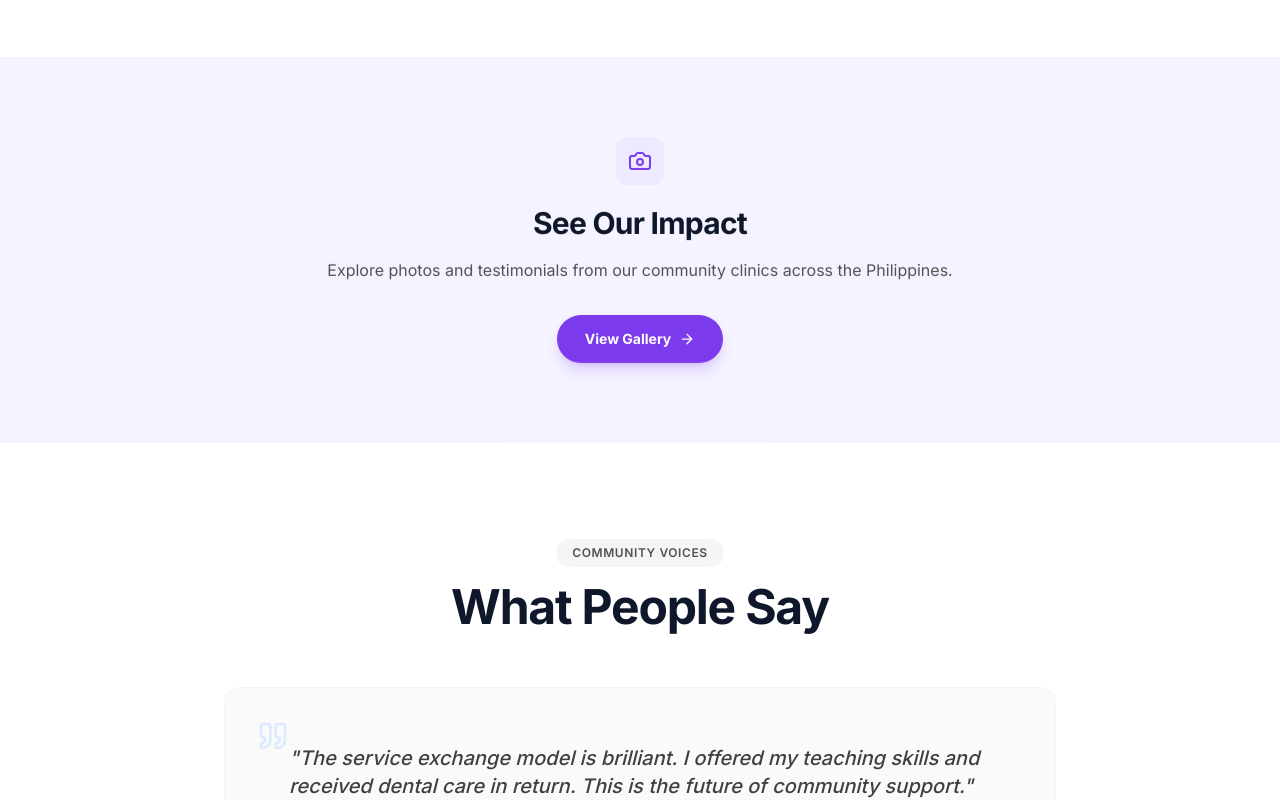
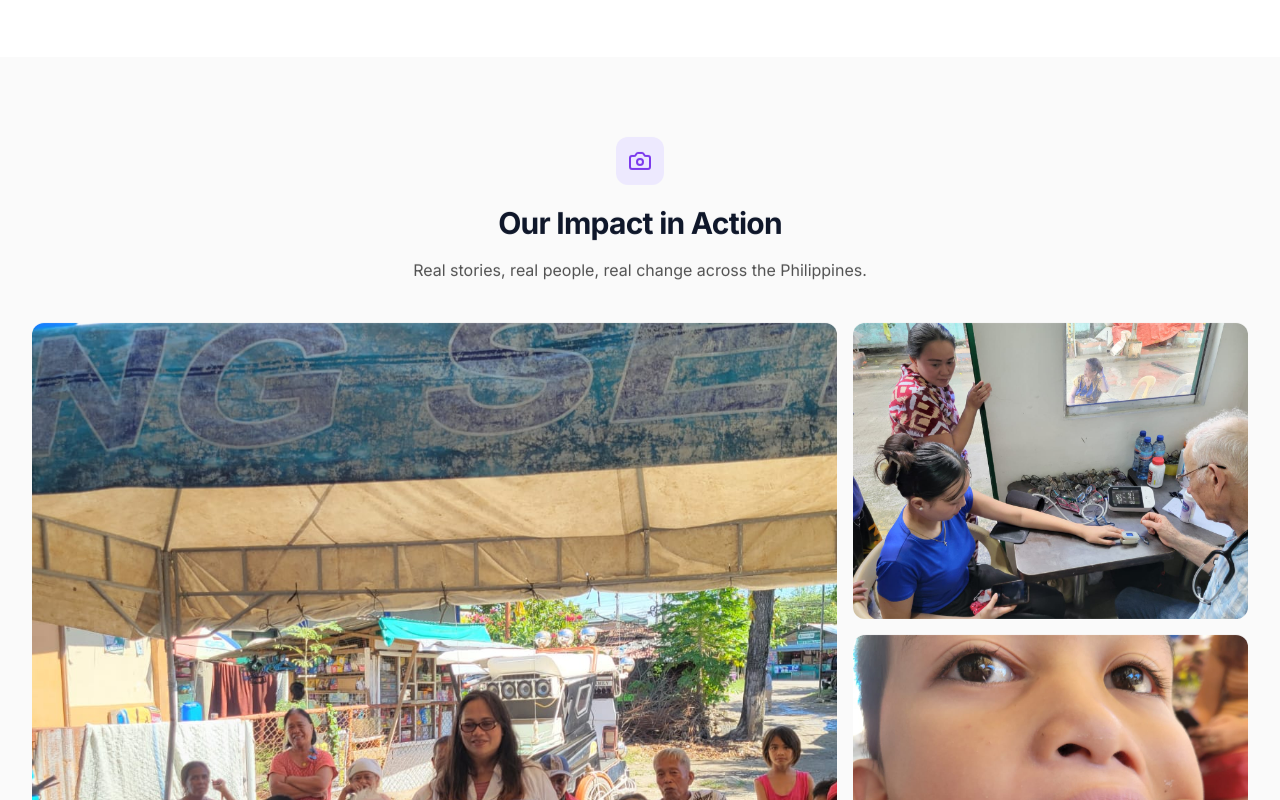
Before and after one commit to simplifaisoul/karmaya-clinic, a React (Vite) app: page /#/ in a window 1280 px wide. Shown: the part 3920-4720 px from the top of the page. Built offline with nearby package versions, Linux system fonts and the light colour scheme.

Commit message:
Webmaster audit: SEO overhaul, per-page titles, 404 page, Vercel SPA config, gallery preview on Home, About->Team cross-link

```diff
--- a/index.html
+++ b/index.html
@@ -9,28 +9,29 @@
   <!-- Primary SEO -->
   <title>Karmaya Clinics — Holistic Community Healthcare | Philippines</title>
   <meta name="description"
-    content="Karmaya Clinics delivers holistic, community-first primary healthcare across 9 pillars of wellness. Join our micro-clinic mission serving underserved communities in the Philippines." />
+    content="Karmaya Clinics delivers holistic, community-first primary healthcare across 9 essential steps of wellness. Join our micro-clinic mission serving underserved communities in the Philippines." />
   <meta name="keywords"
-    content="karmaya, micro-clinic, holistic health, community healthcare, philippines, cebu, non-profit, service exchange, 9 pillars of health, underserved communities" />
-  <meta name="theme-color" content="#0F172A" />
+    content="karmaya clinics, micro-clinic, holistic health, community healthcare, philippines, cebu, non-profit, service exchange, 9 steps of wellness, underserved communities, primary care" />
+  <meta name="theme-color" content="#3B82F6" />
   <meta name="author" content="Karmaya Clinics" />
+  <link rel="canonical" href="https://karmayaclinic.vercel.app" />
 
   <!-- Open Graph / Social -->
   <meta property="og:type" content="website" />
   <meta property="og:title" content="Karmaya Clinics — Holistic Community Healthcare" />
   <meta property="og:description"
-    content="Join our community-first micro-clinic mission. 9 pillars of holistic healthcare serving underserved communities in the Philippines." />
-  <meta property="og:url" content="https://karmaya-clinic.vercel.app" />
-  <meta property="og:image"
-    content="/images/gallery/Karmaya Clinic Big and nice photo everyone outside with Mac.jpeg" />
+    content="Join our community-first micro-clinic mission. 9 essential steps of holistic healthcare serving underserved communities in the Philippines." />
+  <meta property="og:url" content="https://karmayaclinic.vercel.app" />
+  <meta property="og:image" content="https://karmayaclinic.vercel.app/images/clinic_team_outside.jpg" />
   <meta property="og:site_name" content="Karmaya Clinics" />
+  <meta property="og:locale" content="en_US" />
 
   <!-- Twitter Card -->
   <meta name="twitter:card" content="summary_large_image" />
   <meta name="twitter:title" content="Karmaya Clinics — Holistic Community Healthcare" />
-  <meta name="twitter:description" content="Community-first micro-clinic healthcare across 9 pillars of wellness." />
-  <meta name="twitter:image"
-    content="/images/gallery/Karmaya Clinic Big and nice photo everyone outside with Mac.jpeg" />
+  <meta name="twitter:description"
+    content="Community-first micro-clinic healthcare across 9 essential steps of wellness." />
+  <meta name="twitter:image" content="https://karmayaclinic.vercel.app/images/clinic_team_outside.jpg" />
 
   <!-- Structured Data -->
   <script type="application/ld+json">
@@ -38,11 +39,21 @@
     "@context": "https://schema.org",
     "@type": "MedicalOrganization",
     "name": "Karmaya Clinics",
-    "description": "Holistic community-first primary healthcare serving underserved communities through a sustainable micro-clinic model.",
-    "url": "https://karmaya-clinic.vercel.app",
-    "areaServed": "Philippines",
+    "description": "Holistic community-first primary healthcare serving underserved communities through a sustainable micro-clinic model with 9 essential steps of wellness.",
+    "url": "https://karmayaclinic.vercel.app",
+    "logo": "https://karmayaclinic.vercel.app/favicon.svg",
+    "areaServed": {
+      "@type": "Country",
+      "name": "Philippines"
+    },
     "medicalSpecialty": "Primary Care",
-    "nonprofitStatus": "Nonprofit501c3"
+    "nonprofitStatus": "Nonprofit501c3",
+    "sameAs": [],
+    "contactPoint": {
+      "@type": "ContactPoint",
+      "email": "info@karmayaclinics.org",
+      "contactType": "customer service"
+    }
   }
   </script>
 
--- a/src/App.tsx
+++ b/src/App.tsx
@@ -1,6 +1,7 @@
 import { Routes, Route, useLocation } from 'react-router-dom';
 import { useEffect } from 'react';
 import Layout from "./components/Layout";
+import PageTitle from "./components/PageTitle";
 import Home from "./pages/Home";
 import Resources from "./pages/Resources";
 import AboutUs from "./pages/AboutUs";
@@ -9,6 +10,7 @@ import GalleryPage from "./pages/GalleryPage";
 import PillarsPage from "./pages/PillarsPage";
 import ContactPage from "./pages/ContactPage";
 import TeamPage from "./pages/TeamPage";
+import NotFound from "./pages/NotFound";
 import WhatsAppWidget from "./components/WhatsAppWidget";
 
 function App() {
@@ -40,6 +42,7 @@ function App() {
 
   return (
     <Layout>
+      <PageTitle />
       <Routes>
         <Route path="/" element={<Home />} />
         <Route path="/about" element={<AboutUs />} />
@@ -49,6 +52,7 @@ function App() {
         <Route path="/contact" element={<ContactPage />} />
         <Route path="/team" element={<TeamPage />} />
         <Route path="/resources" element={<Resources />} />
+        <Route path="*" element={<NotFound />} />
       </Routes>
       <WhatsAppWidget />
     </Layout>
--- /dev/null
+++ b/src/components/PageTitle.tsx
@@ -0,0 +1,26 @@
+import { useEffect } from 'react';
+import { useLocation } from 'react-router-dom';
+
+const pageTitles: Record<string, string> = {
+    '/': 'Karmaya Clinics — Holistic Community Healthcare',
+    '/about': 'About Us | Karmaya Clinics',
+    '/team': 'Our Team | Karmaya Clinics',
+    '/pillars': 'The 9 Steps to Wellness | Karmaya Clinics',
+    '/exchange': 'Service Exchange Center | Karmaya Clinics',
+    '/gallery': 'Impact Gallery | Karmaya Clinics',
+    '/contact': 'Contact Us | Karmaya Clinics',
+    '/resources': 'Resources | Karmaya Clinics',
+};
+
+const PageTitle = () => {
+    const location = useLocation();
+
+    useEffect(() => {
+        const title = pageTitles[location.pathname] || 'Karmaya Clinics';
+        document.title = title;
+    }, [location.pathname]);
+
+    return null;
+};
+
+export default PageTitle;
--- a/src/pages/AboutUs.tsx
+++ b/src/pages/AboutUs.tsx
@@ -178,7 +178,10 @@ const AboutUs = () => {
                     <h2 className="text-3xl md:text-4xl font-bold text-white mb-4">Ready to Make a Difference?</h2>
                     <p className="text-blue-100 mb-8 max-w-2xl mx-auto">Join our growing community of volunteers, partners, and supporters building a healthier future.</p>
                     <div className="flex flex-col sm:flex-row gap-3 justify-center">
-                        <Link to="/exchange" className="px-8 py-3.5 bg-white text-blue-600 rounded-full font-bold hover:bg-blue-50 transition-colors">
+                        <Link to="/team" className="px-8 py-3.5 bg-white text-blue-600 rounded-full font-bold hover:bg-blue-50 transition-colors">
+                            Meet Our Team
+                        </Link>
+                        <Link to="/exchange" className="px-8 py-3.5 bg-white/15 text-white border border-white/25 rounded-full font-semibold hover:bg-white/25 transition-colors">
                             Join the Exchange
                         </Link>
                         <Link to="/contact" className="px-8 py-3.5 bg-white/15 text-white border border-white/25 rounded-full font-semibold hover:bg-white/25 transition-colors">
--- a/src/pages/Home.tsx
+++ b/src/pages/Home.tsx
@@ -64,20 +64,44 @@ const Home = () => {
                 <Innovation />
             </ScrollReveal>
 
-            {/* Gallery CTA */}
+            {/* Gallery Preview */}
             <ScrollReveal width="100%">
-                <section className="py-16 md:py-20 bg-violet-50">
-                    <div className="max-w-4xl mx-auto px-4 text-center">
-                        <div className="w-12 h-12 bg-violet-100 rounded-xl flex items-center justify-center mx-auto mb-5">
-                            <Camera className="w-6 h-6 text-violet-600" />
+                <section className="py-16 md:py-20 bg-neutral-50">
+                    <div className="max-w-7xl mx-auto px-4 sm:px-6 lg:px-8">
+                        <div className="text-center mb-10">
+                            <div className="w-12 h-12 bg-violet-100 rounded-xl flex items-center justify-center mx-auto mb-5">
+                                <Camera className="w-6 h-6 text-violet-600" />
+                            </div>
+                            <h2 className="text-2xl md:text-3xl font-bold text-neutral-900 mb-4">Our Impact in Action</h2>
+                            <p className="text-neutral-600 max-w-2xl mx-auto leading-relaxed">
+                                Real stories, real people, real change across the Philippines.
+                            </p>
                         </div>
-                        <h2 className="text-2xl md:text-3xl font-bold text-neutral-900 mb-4">See Our Impact</h2>
-                        <p className="text-neutral-600 max-w-2xl mx-auto mb-8 leading-relaxed">
-                            Explore photos and testimonials from our community clinics across the Philippines.
-                        </p>
-                        <Link to="/gallery" className="inline-flex items-center gap-2 px-7 py-3.5 bg-violet-600 text-white rounded-full font-bold text-sm hover:bg-violet-700 transition-colors shadow-lg shadow-violet-600/20">
-                            View Gallery <ArrowRight className="w-4 h-4" />
-                        </Link>
+
+                        <div className="grid grid-cols-2 md:grid-cols-3 gap-3 md:gap-4 mb-8">
+                            {[
+                                { src: '/images/gallery/Karmaya Clinic Big and nice photo everyone outside with Mac.jpeg', alt: 'Karmaya Clinic Team', span: 'md:col-span-2 md:row-span-2' },
+                                { src: '/images/gallery/Checking Vitals.jpeg', alt: 'Checking Vitals', span: '' },
+                                { src: '/images/gallery/Child mouth check.jpeg', alt: 'Child Health Check', span: '' },
+                                { src: '/images/gallery/Inside the Clinic.jpeg', alt: 'Inside the Clinic', span: '' },
+                                { src: '/images/gallery/Doctor Eyesight test Older man.jpeg', alt: 'Vision Test', span: '' },
+                            ].map((img, i) => (
+                                <div key={i} className={`rounded-xl overflow-hidden ${img.span} aspect-square md:aspect-auto`}>
+                                    <img
+                                        src={img.src}
+                                        alt={img.alt}
+                                        className="w-full h-full object-cover hover:scale-105 transition-transform duration-500"
+                                        loading="lazy"
+                                    />
+                                </div>
+                            ))}
+                        </div>
+
+                        <div className="text-center">
+                            <Link to="/gallery" className="inline-flex items-center gap-2 px-7 py-3.5 bg-violet-600 text-white rounded-full font-bold text-sm hover:bg-violet-700 transition-colors shadow-lg shadow-violet-600/20">
+                                View Full Gallery <ArrowRight className="w-4 h-4" />
+                            </Link>
+                        </div>
                     </div>
                 </section>
             </ScrollReveal>
--- /dev/null
+++ b/src/pages/NotFound.tsx
@@ -0,0 +1,39 @@
+import { Link } from 'react-router-dom';
+import { motion } from 'framer-motion';
+import { Home, ArrowLeft } from 'lucide-react';
+
+const NotFound = () => {
+    return (
+        <div className="min-h-screen bg-white flex items-center justify-center px-4">
+            <div className="text-center max-w-md">
+                <motion.div
+                    initial={{ opacity: 0, y: 20 }}
+                    animate={{ opacity: 1, y: 0 }}
+                    transition={{ duration: 0.6 }}
+                >
+                    <div className="text-8xl font-extrabold text-blue-600 mb-4">404</div>
+                    <h1 className="text-2xl md:text-3xl font-bold text-neutral-900 mb-4">Page Not Found</h1>
+                    <p className="text-neutral-500 mb-8 leading-relaxed">
+                        The page you're looking for doesn't exist or has been moved. Let's get you back on track.
+                    </p>
+                    <div className="flex flex-col sm:flex-row gap-3 justify-center">
+                        <Link
+                            to="/"
+                            className="inline-flex items-center justify-center gap-2 px-7 py-3.5 bg-blue-600 text-white rounded-full font-bold text-sm hover:bg-blue-700 transition-colors shadow-lg"
+                        >
+                            <Home className="w-4 h-4" /> Go Home
+                        </Link>
+                        <button
+                            onClick={() => window.history.back()}
+                            className="inline-flex items-center justify-center gap-2 px-7 py-3.5 bg-neutral-100 text-neutral-700 rounded-full font-semibold text-sm hover:bg-neutral-200 transition-colors"
+                        >
+                            <ArrowLeft className="w-4 h-4" /> Go Back
+                        </button>
+                    </div>
+                </motion.div>
+            </div>
+        </div>
+    );
+};
+
+export default NotFound;
```
Also changed, not shown: vercel.json (added).
